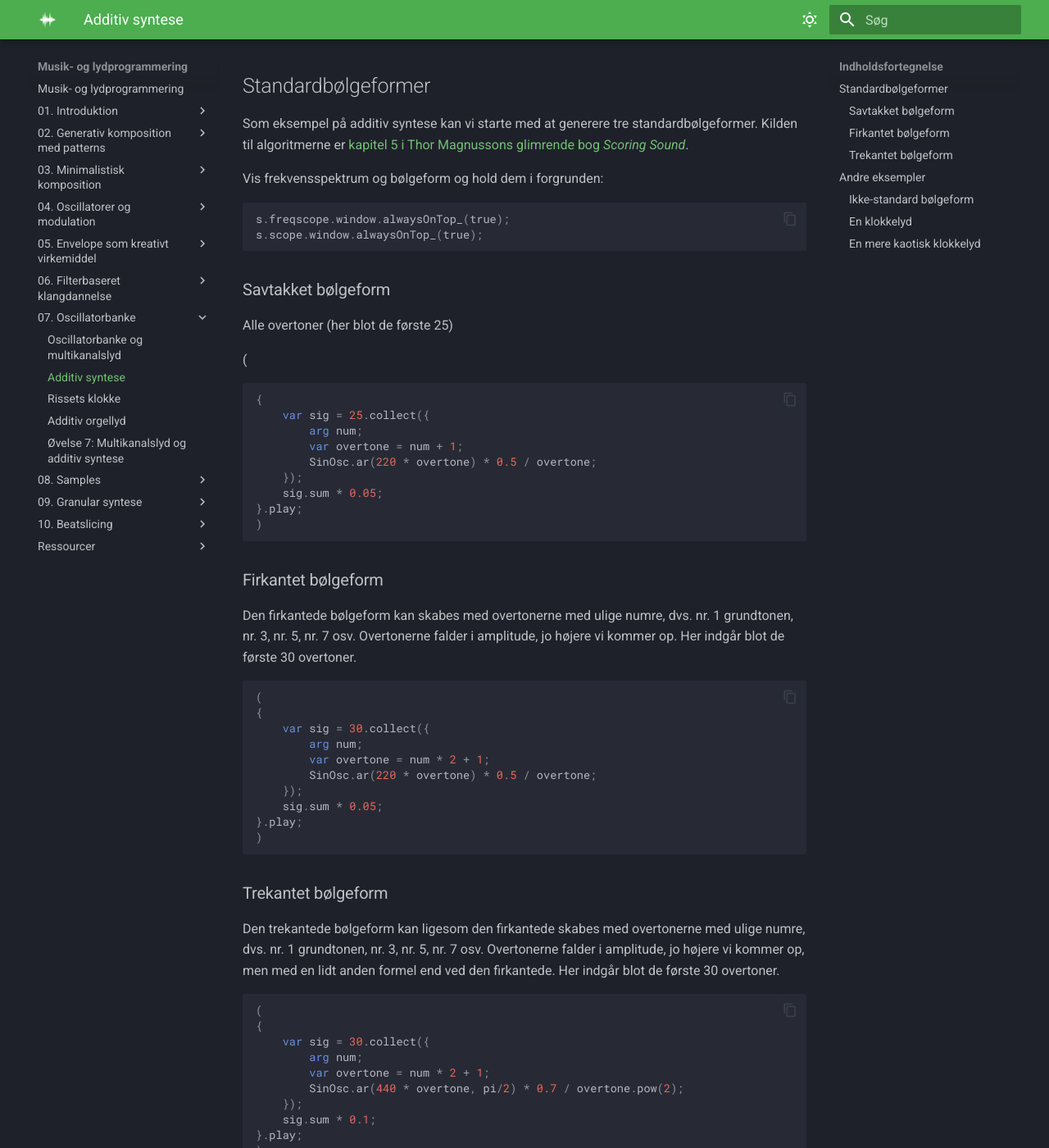
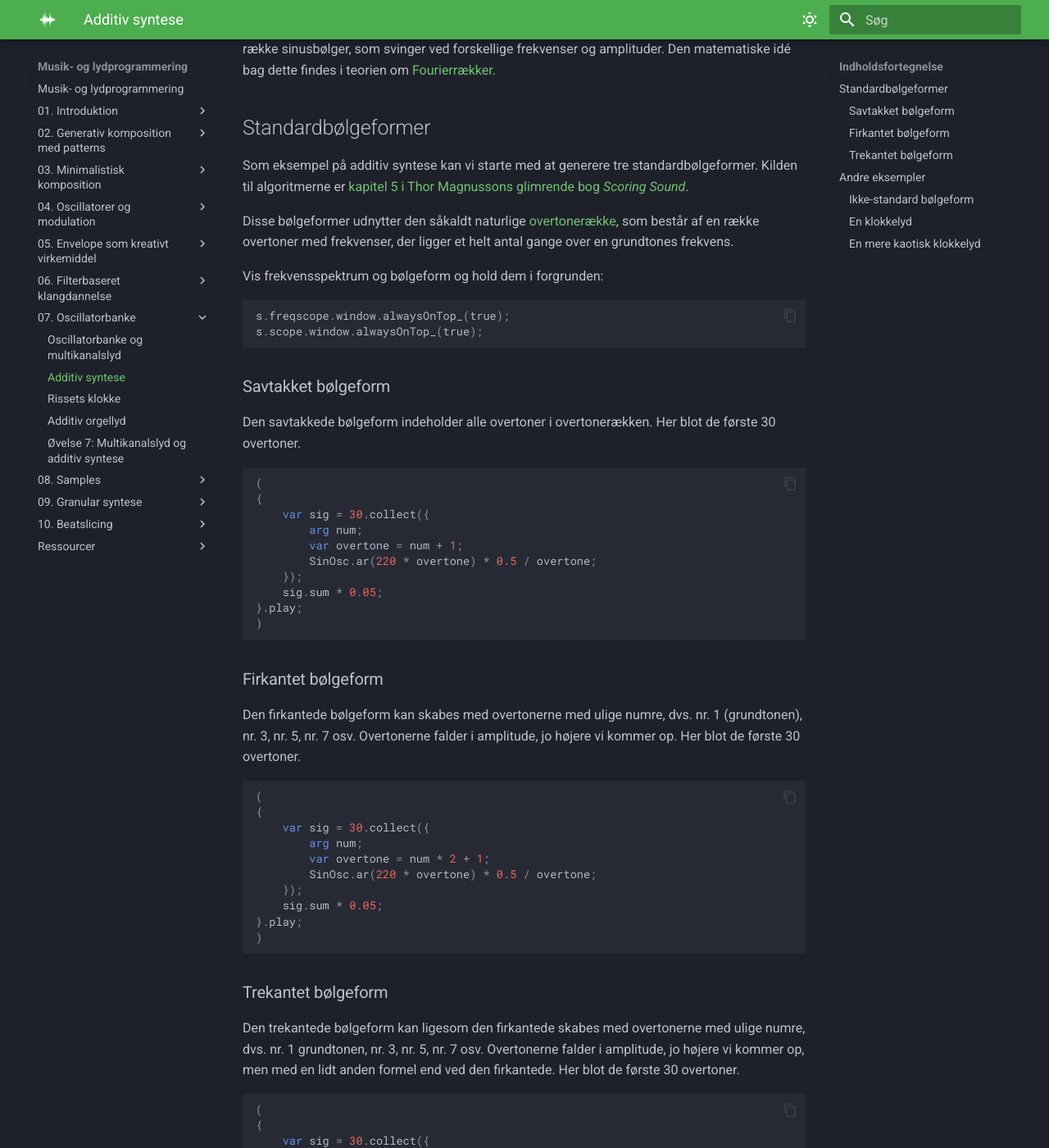
Before and after one commit to sparkletop/sparkletop.github.io, an MkDocs documentation site: the page built from docs/07. Oscillatorbanke/Art2-Additive-bølger.md, in a window 1280 px wide and 1400 px high, scrolled down 224 px. Shown: the whole window at 82% size. Built offline with MkDocs 1.6.1 and Material for MkDocs 9.7.7, drawn with Linux system fonts in a browser that asks for light colours; some of the changed text lies outside the part shown.

Commit message:
add background info links and fix minor details

````diff
--- a/docs/07. Oscillatorbanke/Art2-Additive-bølger.md
+++ b/docs/07. Oscillatorbanke/Art2-Additive-bølger.md
@@ -5,11 +5,13 @@ tags:
 
 # Additiv syntese
 
-Klassisk additiv syntese baseres på ideen om, at komplekse klange kan skabes ved simpel addition af sinusbølger, som svinger ved forskellige frekvenser og amplituder.
+Klassisk additiv syntese baseres på ideen om, at komplekse bølgeformer og dermed interessante klange kan fremstilles (approximeres) ved ganske enkelt at sammenlægge en række sinusbølger, som svinger ved forskellige frekvenser og amplituder. Den matematiske idé bag dette findes i teorien om [Fourierrækker](https://lex.dk/Fourieranalyse).
 
 ## Standardbølgeformer
 
 Som eksempel på additiv syntese kan vi starte med at generere tre standardbølgeformer. Kilden til algoritmerne er [kapitel 5 i Thor Magnussons glimrende bog *Scoring Sound*](https://thormagnusson.gitbooks.io/scoring/content/PartII/chapter_5.html).
+
+Disse bølgeformer udnytter den såkaldt naturlige [overtonerække](https://www.musikipedia.dk/overtoner), som består af en række overtoner med frekvenser, der ligger et helt antal gange over en grundtones frekvens.
 
 Vis frekvensspektrum og bølgeform og hold dem i forgrunden:
 ``` sc
@@ -19,12 +21,12 @@ s.scope.window.alwaysOnTop_(true);
 
 ### Savtakket bølgeform
 
-Alle overtoner (her blot de første 25)
+Den savtakkede bølgeform indeholder alle overtoner i overtonerækken. Her blot de første 30 overtoner.
 
+```sc
 (
-``` sc
 {
-	var sig = 25.collect({
+	var sig = 30.collect({
 		arg num;
 		var overtone = num + 1;
 		SinOsc.ar(220 * overtone) * 0.5 / overtone;
@@ -36,7 +38,7 @@ Alle overtoner (her blot de første 25)
 
 ### Firkantet bølgeform
 
-Den firkantede bølgeform kan skabes med overtonerne med ulige numre, dvs. nr. 1 grundtonen, nr. 3, nr. 5, nr. 7 osv. Overtonerne falder i amplitude, jo højere vi kommer op. Her indgår blot de første 30 overtoner.
+Den firkantede bølgeform kan skabes med overtonerne med ulige numre, dvs. nr. 1 (grundtonen), nr. 3, nr. 5, nr. 7 osv. Overtonerne falder i amplitude, jo højere vi kommer op. Her blot de første 30 overtoner.
 
 ``` sc
 (
@@ -53,7 +55,7 @@ Den firkantede bølgeform kan skabes med overtonerne med ulige numre, dvs. nr. 1
 
 ### Trekantet bølgeform
 
-Den trekantede bølgeform kan ligesom den firkantede skabes med overtonerne med ulige numre, dvs. nr. 1 grundtonen, nr. 3, nr. 5, nr. 7 osv. Overtonerne falder i amplitude, jo højere vi kommer op, men med en lidt anden formel end ved den firkantede. Her indgår blot de første 30 overtoner.
+Den trekantede bølgeform kan ligesom den firkantede skabes med overtonerne med ulige numre, dvs. nr. 1 grundtonen, nr. 3, nr. 5, nr. 7 osv. Overtonerne falder i amplitude, jo højere vi kommer op, men med en lidt anden formel end ved den firkantede. Her blot de første 30 overtoner.
 
 ``` sc
 (
````
Also changed, not shown: other parts of docs/07. Oscillatorbanke/Art2-Additive-bølger.md (+1 -1 lines).
